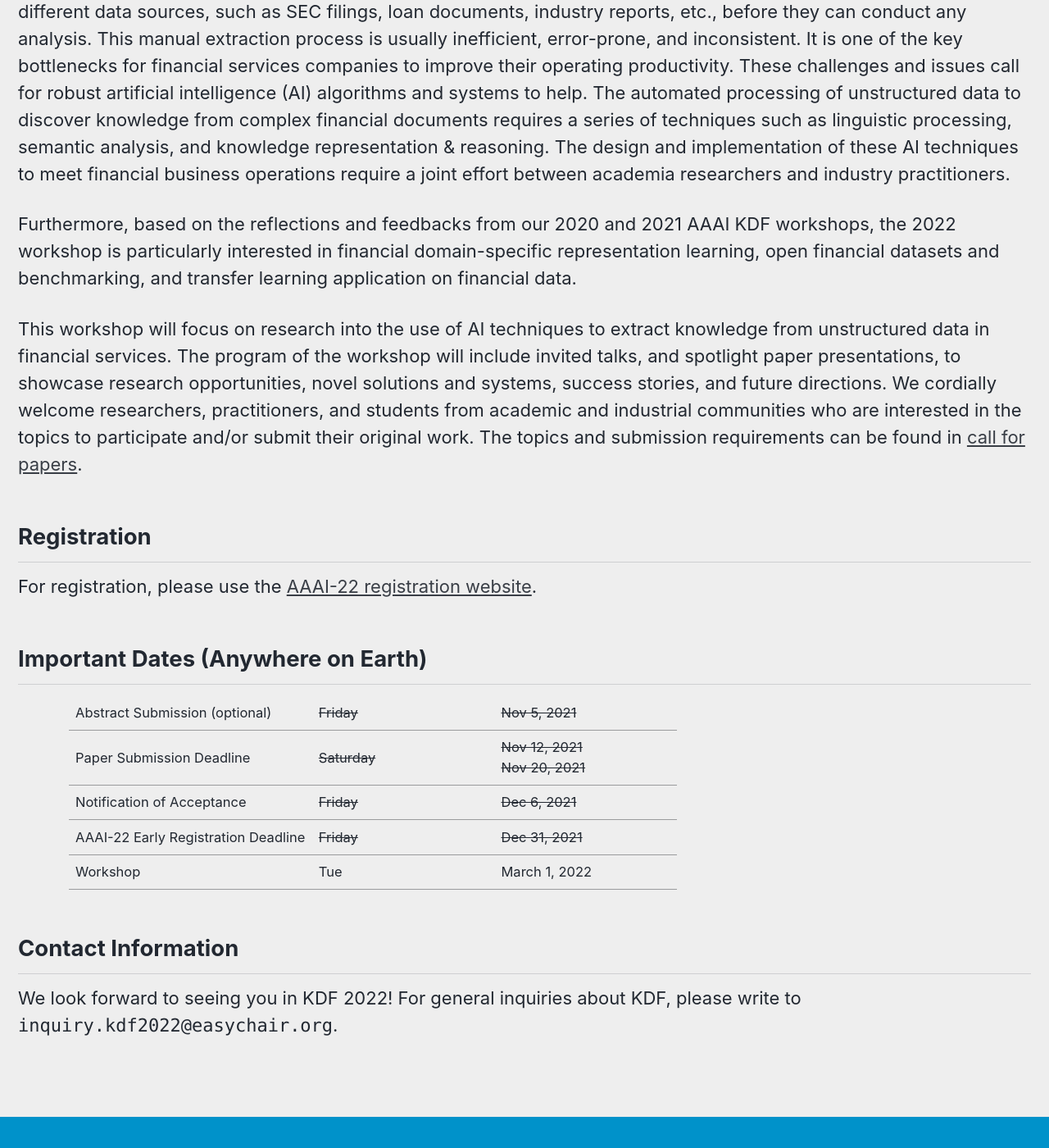
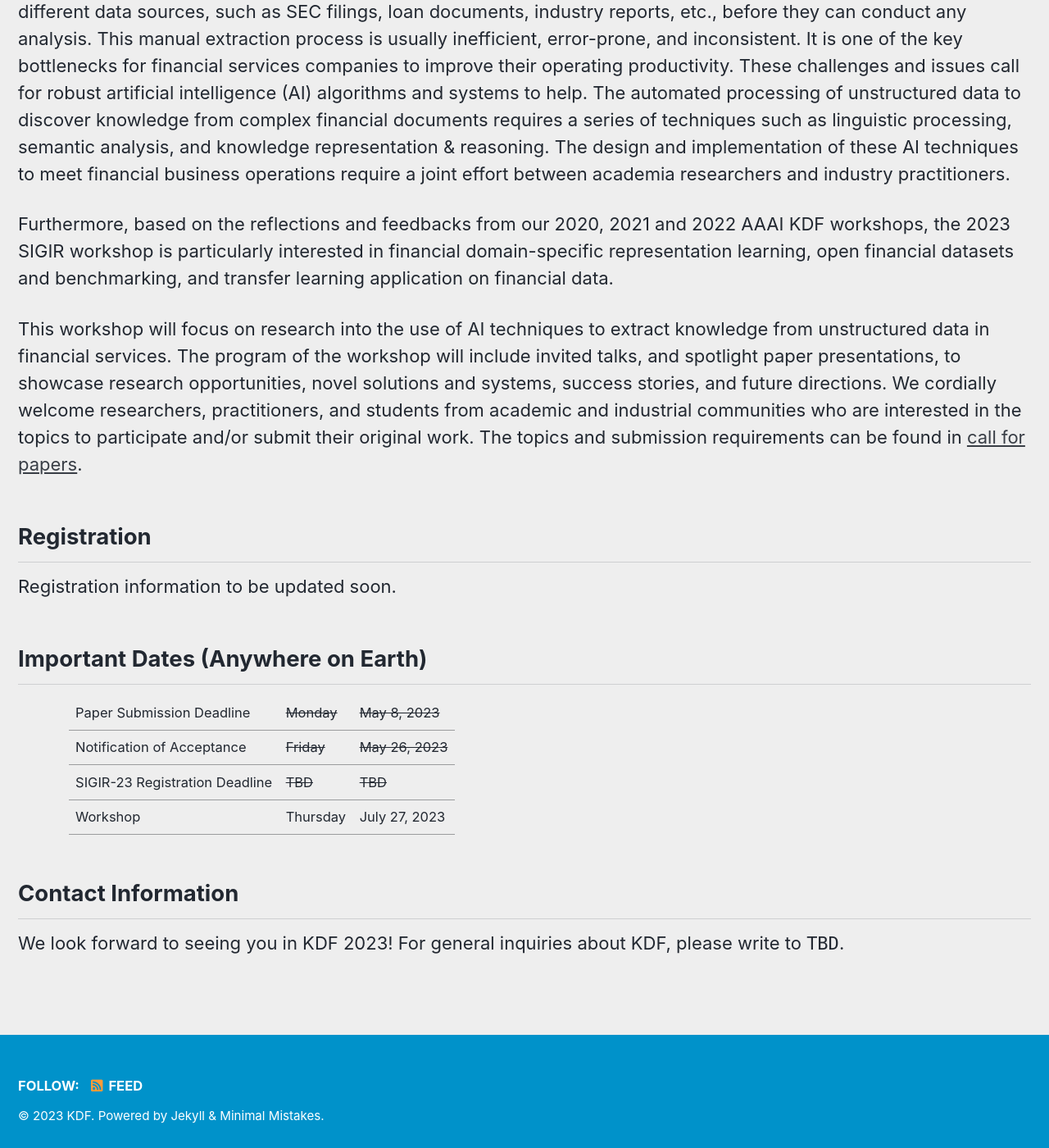
Before and after one commit to kdf-workshop/kdf23, a Jekyll site: the page built from _pages/home.md, in a window 1280 px wide and 1400 px high, scrolled down 952 px. Shown: the whole window at 82% size. Built offline with Jekyll 4.4.1, drawn with Linux system fonts in a browser that asks for light colours; cached includes are drawn as plain includes; some of the changed text lies outside the part shown.

Commit message:
Update home.md

```diff
--- a/_pages/home.md
+++ b/_pages/home.md
@@ -1,12 +1,12 @@
 ---
-title: "The AAAI-22 Workshop on Knowledge Discovery from Unstructured Data in Financial Services"
+title: "The SIGIR-23 Workshop on Knowledge Discovery from Unstructured Data in Financial Services"
 layout: splash
 hidden: true
 permalink: /
 header:
   overlay_image: "/assets/images/home_splash_nyc.png"
   #caption: 'Photo by <a href="me">me</a> on <a href="me">me</a>'
-excerpt: "<br/>Vancouver, BC, Canada<br/> March 1, 2022"
+excerpt: "<br/>Taipei, Taiwan<br/> July 27, 2023"
 ---
 
 <h2>Introduction</h2>
@@ -15,13 +15,13 @@ Knowledge discovery from various data sources has gained the attention of many p
 n
 In the financial services industry particularly, a large amount of financial analysts’ work requires knowledge discovery and extraction from different data sources, such as SEC filings, loan documents, industry reports, etc., before they can conduct any analysis. This manual extraction process is usually inefficient, error-prone, and inconsistent. It is one of the key bottlenecks for financial services companies to improve their operating productivity. These challenges and issues call for robust artificial intelligence (AI) algorithms and systems to help. The automated processing of unstructured data to discover knowledge from complex financial documents requires a series of techniques such as linguistic processing, semantic analysis, and knowledge representation & reasoning. The design and implementation of these AI techniques to meet financial business operations require a joint effort between academia researchers and industry practitioners.
 
-Furthermore, based on the reflections and feedbacks from our 2020 and 2021 AAAI KDF workshops, the 2022 workshop is particularly interested in financial domain-specific representation learning, open financial datasets and benchmarking, and transfer learning application on financial data.
+Furthermore, based on the reflections and feedbacks from our 2020, 2021 and 2022 AAAI KDF workshops, the 2023 SIGIR workshop is particularly interested in financial domain-specific representation learning, open financial datasets and benchmarking, and transfer learning application on financial data.
 
-This workshop will focus on research into the use of AI techniques to extract knowledge from unstructured data in financial services. The program of the workshop will include invited talks, and spotlight paper presentations, to showcase research opportunities, novel solutions and systems, success stories, and future directions. We cordially welcome researchers, practitioners, and students from academic and industrial communities who are interested in the topics to participate and/or submit their original work. The topics and submission requirements can be found in [call for papers](/kdf2022/call_for_papers).
+This workshop will focus on research into the use of AI techniques to extract knowledge from unstructured data in financial services. The program of the workshop will include invited talks, and spotlight paper presentations, to showcase research opportunities, novel solutions and systems, success stories, and future directions. We cordially welcome researchers, practitioners, and students from academic and industrial communities who are interested in the topics to participate and/or submit their original work. The topics and submission requirements can be found in [call for papers](/kdf23/call_for_papers).
 
 <h2>Registration</h2>
 
-For registration, please use the [AAAI-22 registration website](https://aaai.org/Conferences/AAAI-22/registration/).
+Registration information to be updated soon.
 
 
 <h2 id="dates">Important Dates (Anywhere on Earth)</h2>
@@ -29,36 +29,29 @@ For registration, please use the [AAAI-22 registration website](https://aaai.org
 <table style="width: 90%">
     <tbody>
         <tr>
-            <td style="width: 40%;">Abstract Submission (optional)</td>
-            <td style="width: 30%;"><s>Friday</s></td>
-            <td><s>Nov 5, 2021</s></td>
-        </tr>
-        <tr>
             <td>Paper Submission Deadline</td>
-            <td><s>Saturday</s></td>
-            <td><s>Nov 12, 2021</s><br>
-                <s>Nov 20, 2021</s>
-            </td>
+            <td><s>Monday</s></td>
+            <td><s>May 8, 2023</s></td>
         </tr>
         <tr>
             <td>Notification of Acceptance</td>
             <td><s>Friday</s></td>
-            <td><s>Dec 6, 2021</s><br>
+            <td><s>May 26, 2023</s><br>
             </td>
         </tr>
         <tr>
-            <td>AAAI-22 Early Registration Deadline</td>
-            <td><s>Friday</s> </td>
-            <td><s>Dec 31, 2021</s></td>
+            <td>SIGIR-23 Registration Deadline</td>
+            <td><s>TBD</s> </td>
+            <td><s>TBD</s></td>
         </tr>
         <tr>
             <td>Workshop</td>
-            <td>Tue</td>
-            <td>March 1, 2022</td>
+            <td>Thursday</td>
+            <td>July 27, 2023</td>
         </tr>
     </tbody>
 </table>
 </center>
 
 <h2 id='contact'>Contact Information</h2>
-We look forward to seeing you in KDF 2022! For general inquiries about KDF, please write to <kbd>inquiry.kdf2022@easychair.org</kbd>.
+We look forward to seeing you in KDF 2023! For general inquiries about KDF, please write to <kbd>TBD</kbd>.
```
